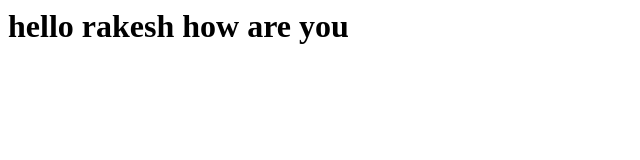
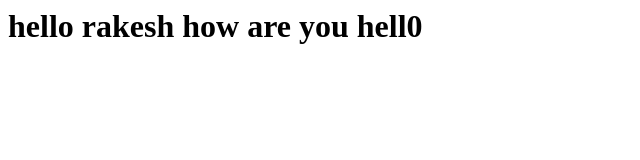
Before and after one commit to goodluck2717/rakesh_new2, a plain HTML site: page index.html in a window 1280 px wide. Shown: the whole page, without its empty margins (0-640 px from the left). Drawn offline with Linux system fonts and the light colour scheme.

Commit message:
Update index.html

```diff
--- a/index.html
+++ b/index.html
@@ -1,5 +1,5 @@
 <hmtl>
 <body>
-  <h1>hello rakesh how are you</h1>
+  <h1>hello rakesh how are you hell0</h1>
 </body>
 </html>
```
